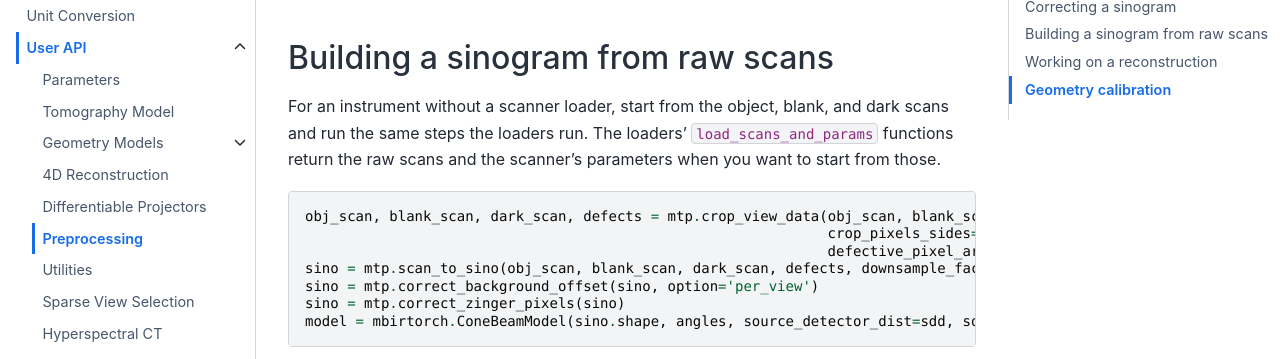
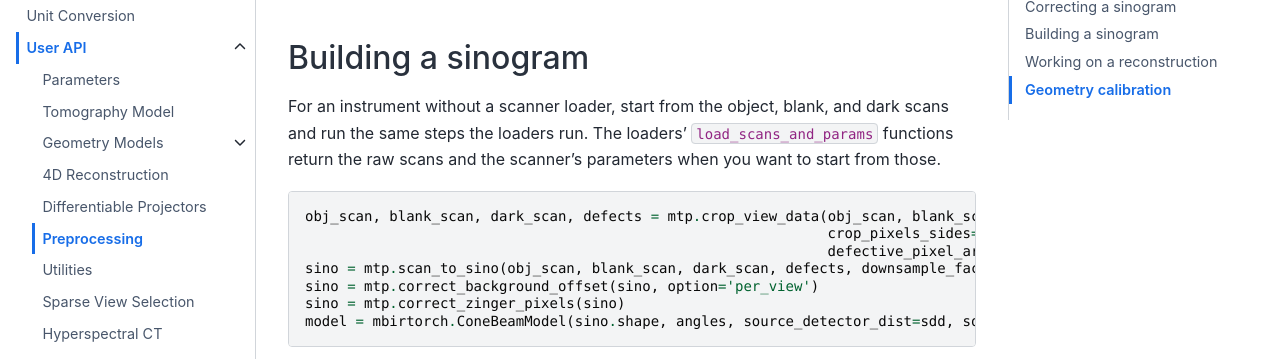
Before and after one commit to cabouman/mbirtorch, a Sphinx documentation site: the page built from docs/source/usr_preprocess.rst, in a window 1280 px wide and 900 px high, scrolled down 2397 px, cut to the strip 222-581 px from the top of the window. Built offline with Sphinx 7.4.7 and the Sphinx Book theme 1.1.4, drawn with Linux system fonts in a browser that asks for light colours.

Commit message:
Docs: shorten the sinogram-building heading on the Preprocessing page
Co-Authored-By: Claude Fable 5.1 <noreply@anthropic.com>
Claude-Session: https://claude.ai/code/session_01GUh31j9ybbeT2zyeAcPj8x

```diff
--- a/docs/source/usr_preprocess.rst
+++ b/docs/source/usr_preprocess.rst
@@ -94,8 +94,8 @@ so it comes after one.
 .. autofunction:: align_sino_views
 
 
-Building a sinogram from raw scans
-----------------------------------
+Building a sinogram
+-------------------
 
 For an instrument without a scanner loader, start from the object, blank, and dark scans and run
 the same steps the loaders run.  The loaders' ``load_scans_and_params`` functions return the raw
```
